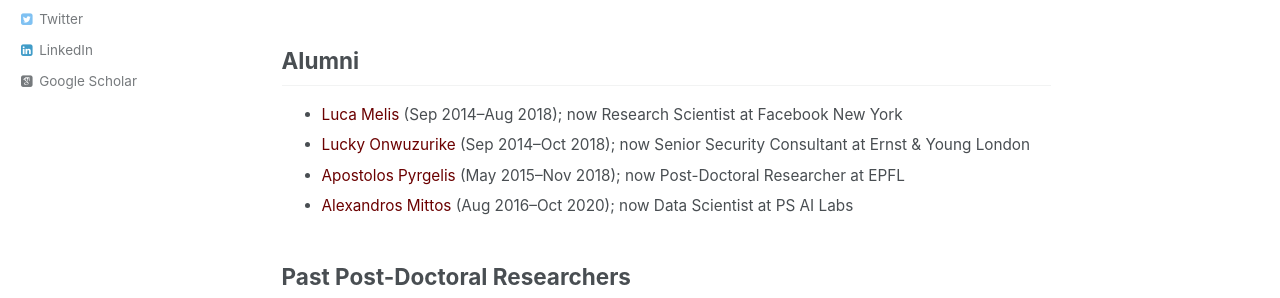
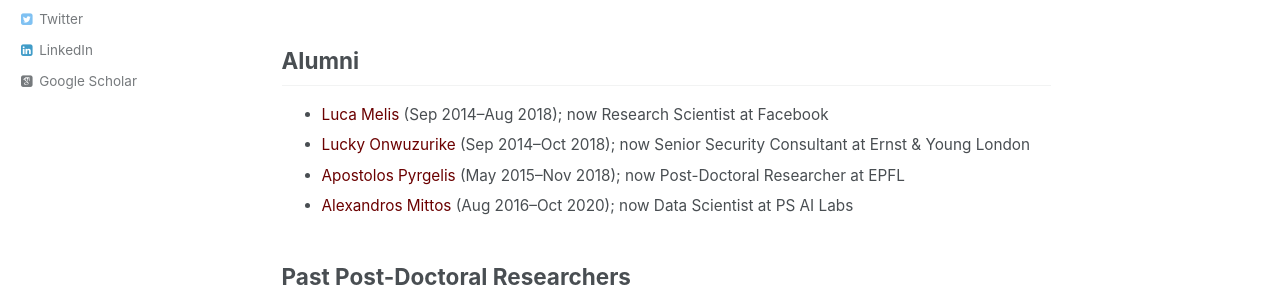
Before and after one commit to emidec/emidec.github.io, a Jekyll site: the page built from _pages/students.md, in a window 1280 px wide and 972 px high. Shown: the part 364-662 px from the top of the window. Built offline with Jekyll 4.4.1, drawn with Linux system fonts in a browser that asks for light colours; some web fonts are replaced.

Commit message:
graduated students

```diff
--- a/_pages/students.md
+++ b/_pages/students.md
@@ -13,7 +13,7 @@ author_profile: true
 - [Georgi Ganev](https://ganevgv.github.io/) (since October 2020, part-time)
 
 ## Alumni
--  [Luca Melis](https://lucamelis.github.io/) (Sep 2014--Aug 2018); now Research Scientist at Facebook New York
+-  [Luca Melis](https://lucamelis.github.io/) (Sep 2014--Aug 2018); now Research Scientist at Facebook
 -  [Lucky Onwuzurike](https://luckenzo.github.io/) (Sep 2014--Oct 2018); now Senior Security Consultant at Ernst & Young London
 -  [Apostolos Pyrgelis](https://mex2meou.github.io/webpage/) (May 2015--Nov 2018); now Post-Doctoral Researcher at EPFL
 -  [Alexandros Mittos](https://mittos.xyz) (Aug 2016--Oct 2020); now Data Scientist at PS AI Labs
```
